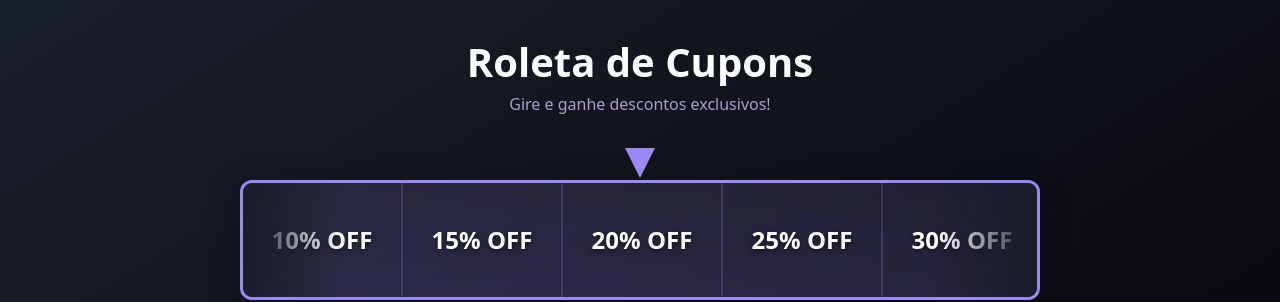
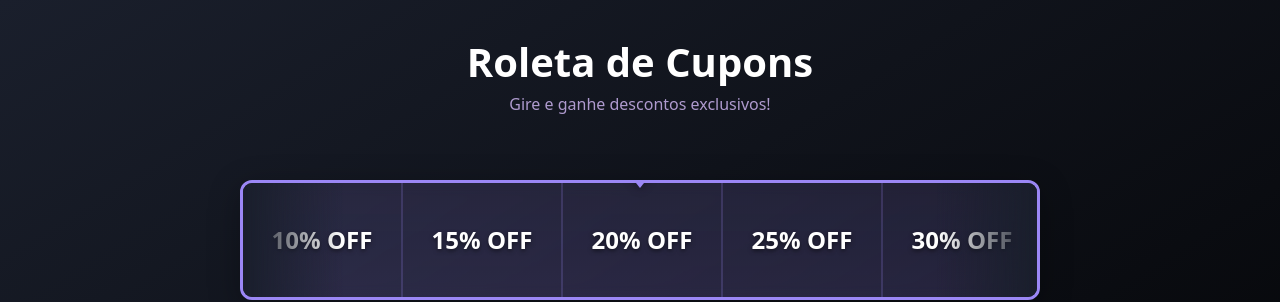
Before and after one commit to herobruno/spin-the-discount, a React (Vite) app: page / in a window 1280 px wide. Shown: the top 302 px of the page. Built offline with nearby package versions, Linux system fonts and the light colour scheme.

Commit message:
Fix roulette pointer alignment
Adjust the alignment of the downward-pointing arrow in the roulette component to ensure it accurately indicates the selected number.
[skip gpt_engineer]

```diff
--- a/src/components/Roulette/Roulette.css
+++ b/src/components/Roulette/Roulette.css
@@ -34,14 +34,15 @@
 
 .roulette-pointer {
   position: absolute;
-  top: 0;
+  top: -20px; /* Ajustado para ficar mais próximo da roleta */
   left: 50%;
   transform: translateX(-50%);
   width: 0;
   height: 0;
-  border-left: 15px solid transparent;
-  border-right: 15px solid transparent;
-  border-top: 30px solid #9b87f5;
+  border-left: 20px solid transparent;
+  border-right: 20px solid transparent;
+  border-top: 25px solid #9b87f5;
+  filter: drop-shadow(0 2px 4px rgba(0, 0, 0, 0.3));
   z-index: 10;
 }
 
--- a/src/components/Roulette/Roulette.tsx
+++ b/src/components/Roulette/Roulette.tsx
@@ -19,7 +19,6 @@ export const Roulette = () => {
     "FRETE GRÁTIS",
   ];
 
-  // Aumentamos significativamente o número de repetições para garantir um loop contínuo
   const repetitions = 50;
   const itemWidth = 160;
   const stripWidth = prizes.length * itemWidth * repetitions;
@@ -36,12 +35,11 @@ export const Roulette = () => {
     const randomIndex = Math.floor(Math.random() * prizes.length);
     const prize = prizes[randomIndex];
 
-    // Ajustamos a lógica de rotação para garantir que sempre haja números visíveis
     const baseRotations = Math.floor(Math.random() * 2) + 3; // Entre 3 e 4 rotações completas
     const finalPosition = -(baseRotations * prizes.length * itemWidth + (randomIndex * itemWidth));
 
     await controls.start({
-      x: [0, finalPosition], // Começamos do 0 para garantir um loop suave
+      x: [0, finalPosition],
       transition: {
         duration: 5,
         ease: [0.25, 0.1, 0.25, 1],
@@ -59,7 +57,6 @@ export const Roulette = () => {
     });
   };
 
-  // Resetar a posição quando a roleta parar
   useEffect(() => {
     if (!isSpinning) {
       controls.set({ x: 0 });
@@ -75,9 +72,8 @@ export const Roulette = () => {
         </p>
 
         <div className="roulette-wheel-container">
-          <div className="roulette-pointer" />
-
           <div className="roulette-display">
+            <div className="roulette-pointer" />
             <motion.div
               className="roulette-strip"
               animate={controls}
```
